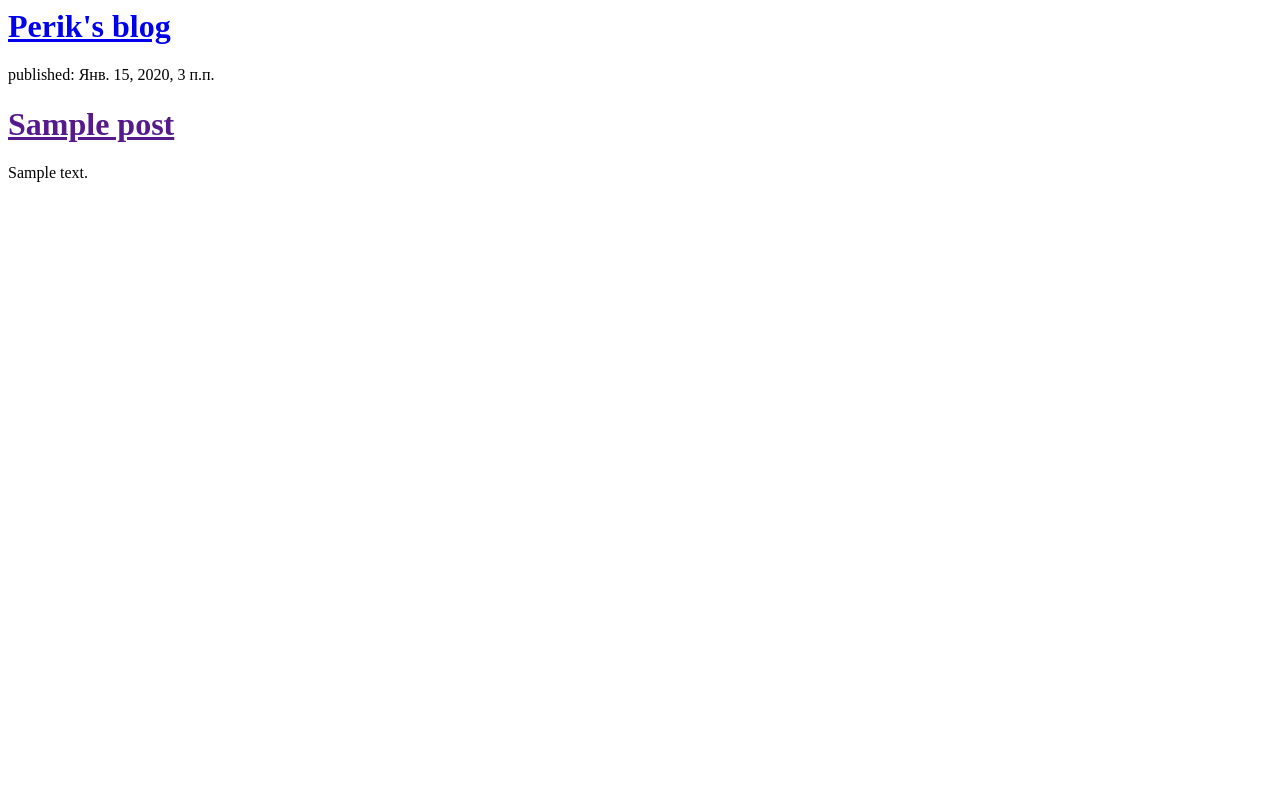
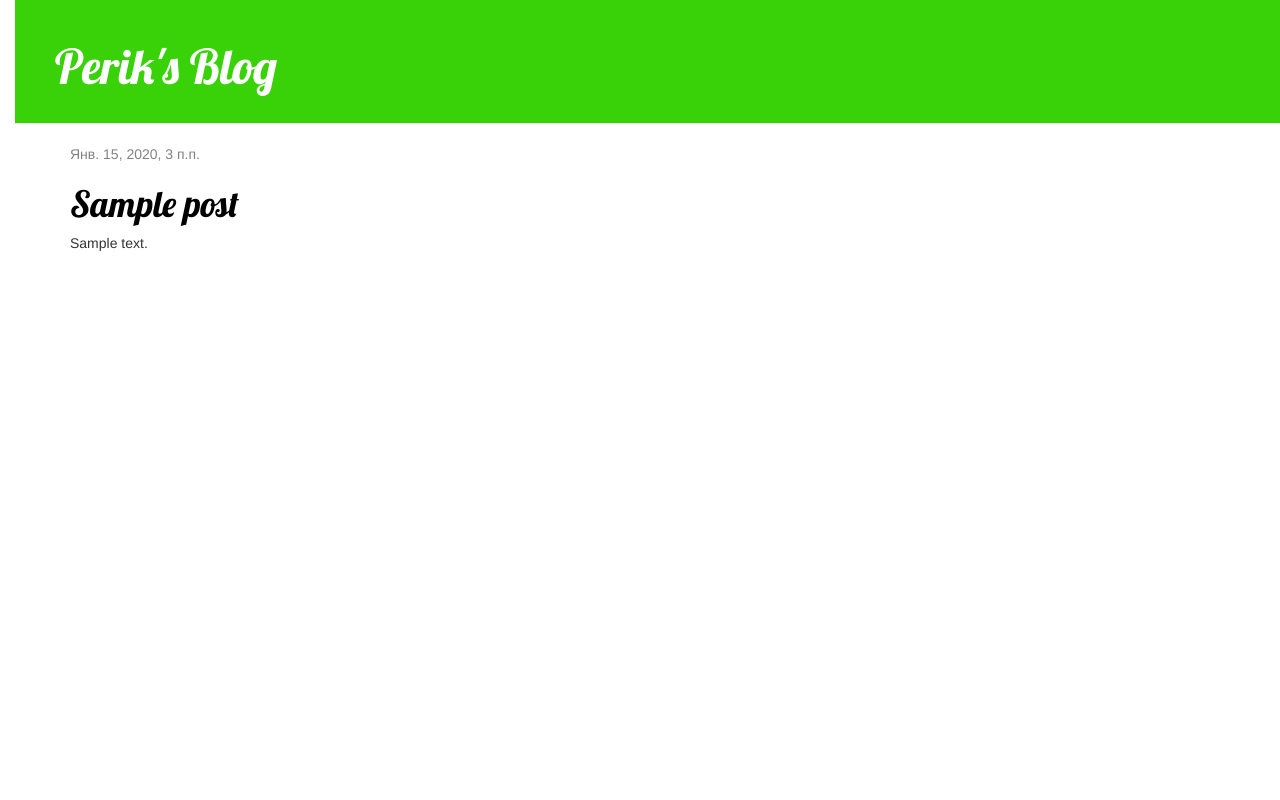
Before and after one commit to Perik1987/my-first-blog, a Django app: template myproject/mysite/blog/templates/blog/post_list.html in a window 1280 px wide. Run offline with Django 3.2, Linux system fonts and the light colour scheme; the template is opened without the code that fills it: values that come from a table or form of the project are taken from there, others are empty; tables that the repository leaves empty hold one stand-in row (values such as "Sample post"); some libraries are stand-ins or nearby versions.

Commit message:
Added view and template for detailed blog post as well as CSS for the site.

```diff
--- a/myproject/mysite/blog/static/css/blog.css
+++ b/myproject/mysite/blog/static/css/blog.css
@@ -1,5 +1,12 @@
+h1 a {
+    color: #39D209;
+    font-family: 'Lobster';
+}
+body {
+    padding-left: 15px;
+}
 .page-header {
-    background-color: #ff9400;
+    background-color: #39D209;
     margin-top: 0;
     padding: 20px 20px 20px 40px;
 }
@@ -27,7 +34,7 @@ h1, h2, h3, h4 {
 }
 
 .post-form textarea, .post-form input {
-    width: 100%;
+    width: 80%;
 }
 
 .top-menu, .top-menu:hover, .top-menu:visited {
@@ -38,7 +45,7 @@ h1, h2, h3, h4 {
 }
 
 .post {
-    margin-bottom: 70px;
+    margin-bottom: 20px;
 }
 
 .post h1 a, .post h1 a:visited {
--- /dev/null
+++ b/myproject/mysite/blog/templates/blog/base.html
@@ -0,0 +1,23 @@
+{% load static %}
+<html>
+    <head>
+        <title>Periks's blog</title>
+        <link rel="stylesheet" href="//maxcdn.bootstrapcdn.com/bootstrap/3.2.0/css/bootstrap.min.css">
+        <link rel="stylesheet" href="//maxcdn.bootstrapcdn.com/bootstrap/3.2.0/css/bootstrap-theme.min.css">
+        <link href="https://fonts.googleapis.com/css?family=Lobster&subset=latin,cyrillic" rel="stylesheet" type="text/css">
+        <link rel="stylesheet" href="{% static 'css/blog.css' %}">
+    </head>
+    <body>
+    <div class="page-header">
+        <h1><a href="/">Perik's Blog</a></h1>
+    </div>
+    <div class="content container">
+        <div class="row">
+            <div class="col-md-8">
+            {% block content %}
+            {% endblock %}
+            </div>
+        </div>
+    </div>
+</body>
+</html>
--- a/myproject/mysite/blog/templates/blog/post_list.html
+++ b/myproject/mysite/blog/templates/blog/post_list.html
@@ -1,18 +1,12 @@
-<html>
-    <head>
-        <title>Periks's blog</title>
-    </head>
-    <body>
-        <div>
-            <h1><a href="/">Perik's blog</a></h1>
+{% extends 'blog/base.html' %}
+{% block content %}
+    {% for post in posts %}
+        <div class="post">
+            <div class="date">
+                {{ post.published_date }}
+            </div>
+            <h1><a href="{% url 'post_detail' pk=post.pk %}">{{ post.title }}</a></h1>
+            <p>{{ post.text|linebreaksbr }}</p>
         </div>
-{% for post in posts %}
-    <div>
-        <p>published: {{ post.published_date }}</p>
-        <h1><a href="">{{ post.title }}</a></h1>
-        <p>{{ post.text|linebreaksbr }}</p>
-    </div>
-{% endfor %}
-        </div>
-    </body>
-</html>
+    {% endfor %}
+{% endblock %}
--- a/myproject/mysite/blog/urls.py
+++ b/myproject/mysite/blog/urls.py
@@ -4,4 +4,5 @@ from . import views
 
 urlpatterns = [
     path('', views.post_list, name='post_list'),
+    path('post/<int:pk>/', views.post_detail, name='post_detail'),
 ]
--- a/myproject/mysite/blog/views.py
+++ b/myproject/mysite/blog/views.py
@@ -1,7 +1,10 @@
-from django.shortcuts import render
+from django.shortcuts import render, get_object_or_404
 from django.utils import timezone
 from .models import Post
 
 def post_list(request):
     posts = Post.objects.filter(published_date__lte=timezone.now()).order_by('published_date')
     return render(request, 'blog/post_list.html', {'posts': posts})
+def post_detail(request, pk):
+    post = get_object_or_404(Post, pk=pk)
+    return render(request, 'blog/post_detail.html', {'post': post})
```
Also changed, not shown: myproject/mysite/blog/templates/blog/post_detail.html (added, +13 -0 lines).
